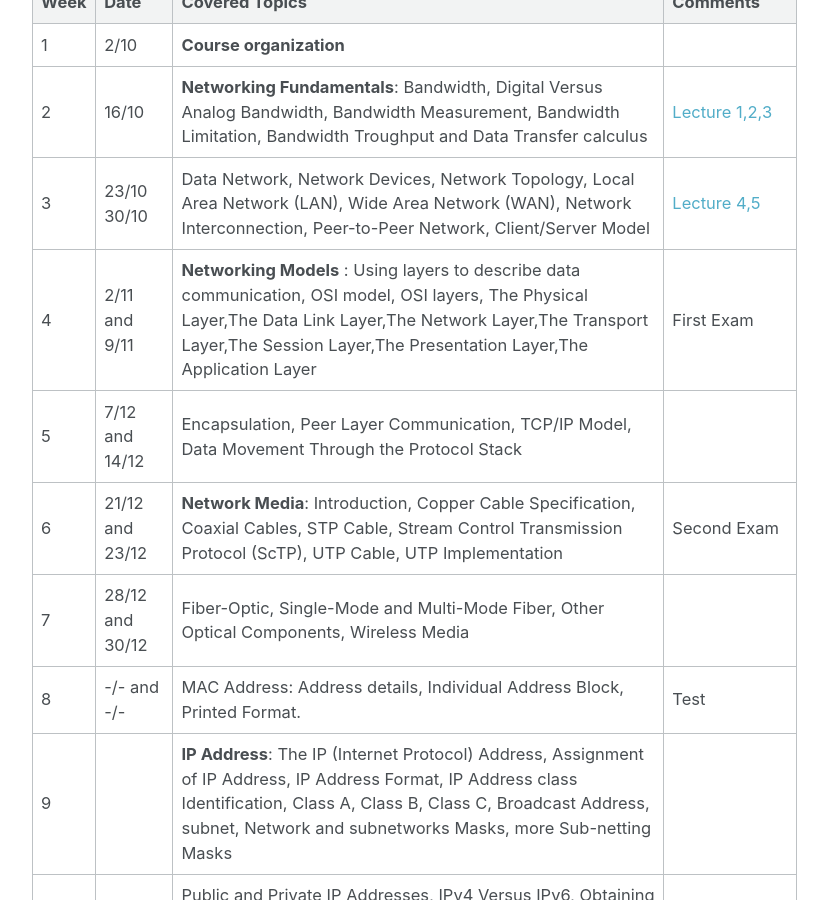
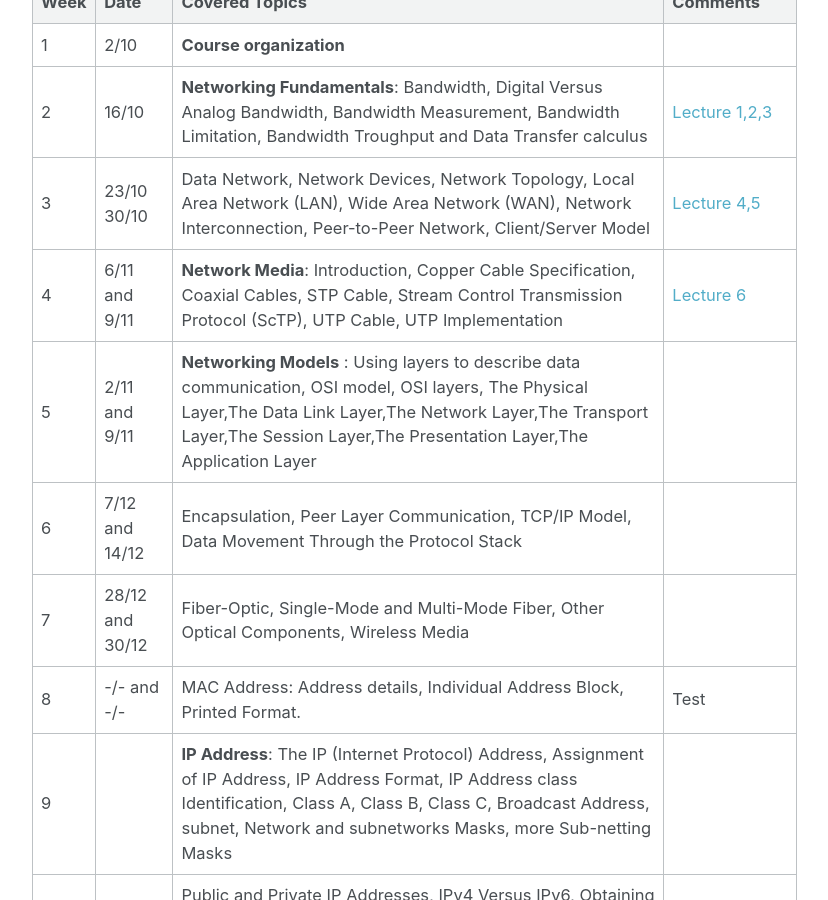
Before and after one commit to alaidi/alaidi.github.io, a Jekyll site: the page built from _posts/courses/2016-2017/2016-9-25-Computer-Network.markdown, in a window 1280 px wide and 900 px high, scrolled down 748 px. Shown: the whole window, without its empty margins (252-1080 px from the left). Built offline with Jekyll 4.4.1, drawn with Linux system fonts in a browser that asks for light colours.

Commit message:
add ch3 to Computer network

```diff
--- a/_posts/courses/2016-2017/2016-9-25-Computer-Network.markdown
+++ b/_posts/courses/2016-2017/2016-9-25-Computer-Network.markdown
@@ -23,9 +23,9 @@ header:
 | 1    | 2/10            | **Course organization**                                                                                                  |                                                                                                                   |
 | 2    | 16/10           | **Networking Fundamentals**: Bandwidth, Digital Versus Analog Bandwidth, Bandwidth Measurement, Bandwidth Limitation, Bandwidth Troughput and Data Transfer calculus | [Lecture 1,2,3][ch1]                                                  |
 | 3    | 23/10 <br>30/10 | Data Network, Network Devices, Network Topology, Local Area Network (LAN), Wide Area Network (WAN), Network Interconnection, Peer-to-Peer Network, Client/Server Model |       [Lecture 4,5][ch2]       |
-| 4    | 2/11 and 9/11   | **Networking Models** : Using layers to describe data communication, OSI model, OSI layers, The Physical Layer,The Data Link Layer,The Network Layer,The Transport Layer,The Session Layer,The Presentation Layer,The Application Layer  |First Exam   |
-| 5    | 7/12 and 14/12  | Encapsulation, Peer Layer Communication, TCP/IP Model, Data Movement Through the Protocol Stack                           |                                                                                                                  |
-| 6    | 21/12 and 23/12 | **Network Media**: Introduction, Copper Cable Specification, Coaxial Cables, STP Cable,  Stream Control Transmission Protocol (ScTP), UTP Cable, UTP Implementation                                                  | Second Exam           |
+| 4    | 6/11 and 9/11   | **Network Media**: Introduction, Copper Cable Specification, Coaxial Cables, STP Cable,  Stream Control Transmission Protocol (ScTP), UTP Cable, UTP Implementation                                                  |[Lecture 6][ch3]            |
+| 5    | 2/11 and 9/11   | **Networking Models** : Using layers to describe data communication, OSI model, OSI layers, The Physical Layer,The Data Link Layer,The Network Layer,The Transport Layer,The Session Layer,The Presentation Layer,The Application Layer  |   |
+| 6    | 7/12 and 14/12  | Encapsulation, Peer Layer Communication, TCP/IP Model, Data Movement Through the Protocol Stack                           |                                                                                                                  |
 | 7    | 28/12 and 30/12 | Fiber-Optic, Single-Mode and Multi-Mode Fiber, Other Optical Components, Wireless Media                                   |                                                                                                                  |
 | 8    | -/- and -/-     | MAC Address: Address details, Individual Address Block, Printed Format.                                                   | Test                                                                                                             |
 | 9    |                 | **IP Address**: The IP (Internet Protocol) Address, Assignment of IP Address, IP Address Format, IP Address class Identification, Class A, Class B, Class C, Broadcast Address, subnet, Network and subnetworks Masks, more Sub-netting Masks| |
```
Also changed, not shown: other parts of _posts/courses/2016-2017/2016-9-25-Computer-Network.markdown (+1 -0 lines), 1 other file.
